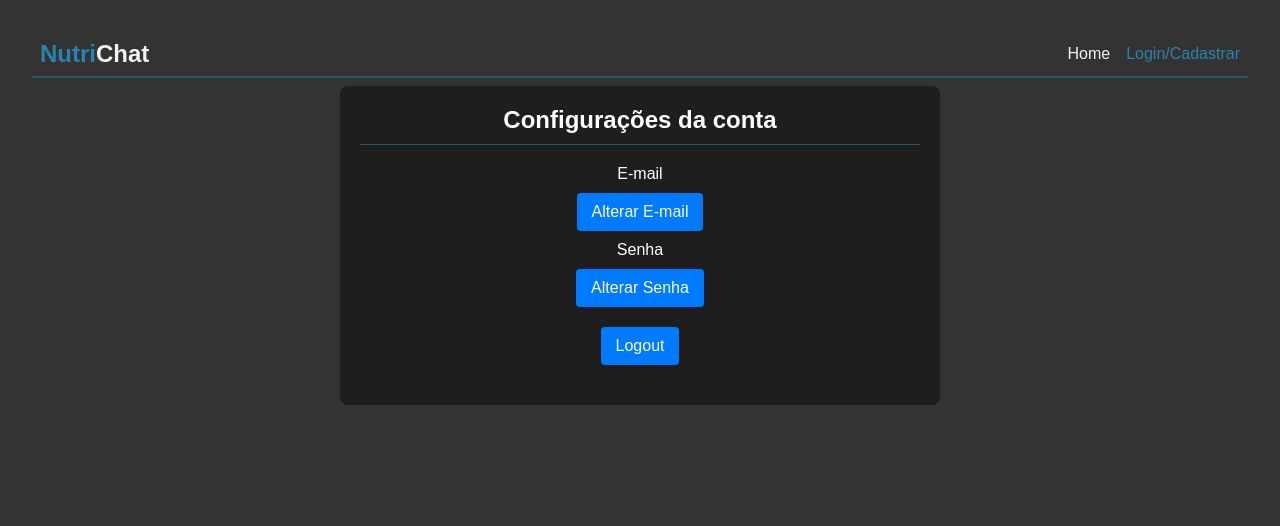
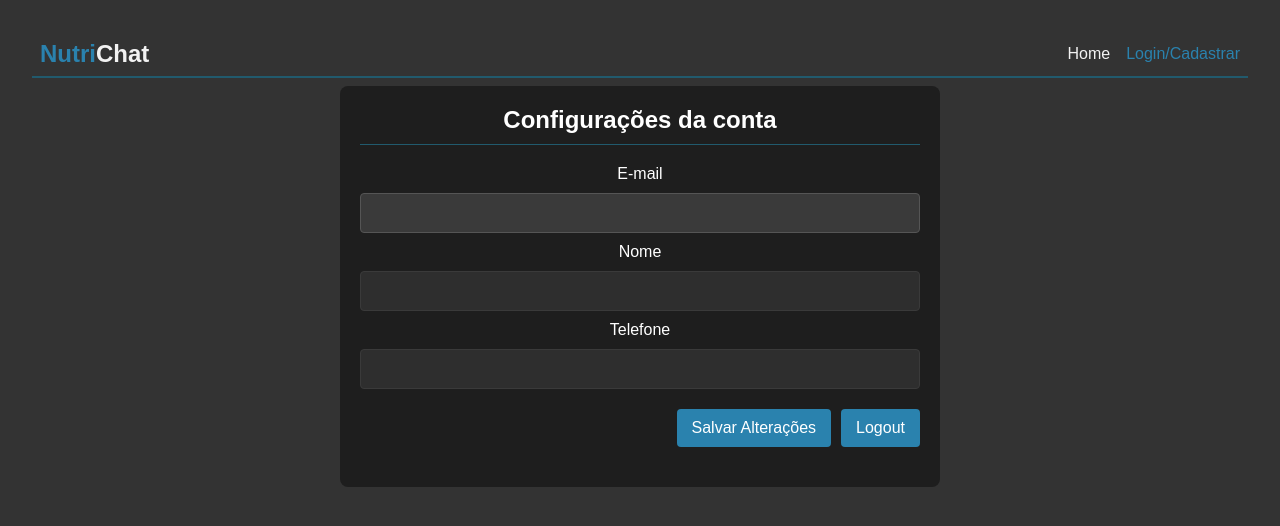
Before and after one commit to Daisukeiw/nutriChat, a React (Vite) app: page /perfil in a window 1280 px wide. Shown: the top 526 px of the page. Built offline with nearby package versions, Linux system fonts and the light colour scheme; no server answers; a web font is replaced by a local one.

Commit message:
update files

```diff
--- a/src/componentes/cadastrar-form/cadastro.jsx
+++ b/src/componentes/cadastrar-form/cadastro.jsx
@@ -1,11 +1,15 @@
 import { useState } from 'react';
 import style from './cadastro.module.css';
-import { auth } from "../../firebaseconfig/firebaseconfig";
+import { auth, db } from "../../firebaseconfig/firebaseconfig";
 import { useCreateUserWithEmailAndPassword } from "react-firebase-hooks/auth";
+import { doc, setDoc } from "firebase/firestore";
+import { Link } from 'react-router-dom'; // Corrigido para usar o Link do react-router-dom
 
 const Cadastro = () => {
   const [email, setEmail] = useState('');
   const [password, setPassword] = useState('');
+  const [nome, setNome] = useState('');
+  const [telefone, setTelefone] = useState('');
 
   const [
     createUserWithEmailAndPassword,
@@ -16,8 +20,23 @@ const Cadastro = () => {
 
   const handleSignIn = async (e) => {
     e.preventDefault();
-    await createUserWithEmailAndPassword(email, password);
-    // Aqui você pode salvar `firstname` e `telefone` no Firestore se quiser
+
+    try {
+      // Criar o usuário no Firebase Auth
+      const userCredential = await createUserWithEmailAndPassword(email, password);
+      const userId = userCredential.user.uid;
+
+      // Salvar os dados no Firestore
+      await setDoc(doc(db, "users", userId), {
+        nome,
+        telefone,
+        email,
+      });
+
+      alert("Usuário cadastrado com sucesso!");
+    } catch (err) {
+      console.error("Erro ao cadastrar usuário:", err);
+    }
   };
 
   return (
@@ -26,9 +45,7 @@ const Cadastro = () => {
         <div className={style.formImage}>
           <h1>Você já possui uma conta?</h1>
           <div className={style.loginButton}>
-          <button>
-            <a href="#">Login</a>
-          </button>
+              <Link to ="/login"><button>Login</button></Link>
           </div>
         </div>
 
@@ -41,6 +58,32 @@ const Cadastro = () => {
             </div>
 
             <div className={style.inputGroup}>
+              <div className={style.inputBox}>
+                <label htmlFor="nome">Nome</label>
+                <input
+                  type="text"
+                  name="nome"
+                  id="nome"
+                  placeholder="Seu Nome"
+                  value={nome}
+                  onChange={e => setNome(e.target.value)}
+                  required
+                />
+              </div>
+
+              <div className={style.inputBox}>
+                <label htmlFor="telefone">Telefone</label>
+                <input
+                  type="tel"
+                  name="telefone"
+                  id="telefone"
+                  placeholder="(XX) XXXXX-XXXX"
+                  value={telefone}
+                  onChange={e => setTelefone(e.target.value)}
+                  required
+                />
+              </div>
+
               <div className={style.inputBox}>
                 <label htmlFor="email">Email</label>
                 <input
--- a/src/componentes/cadastrar-form/cadastro.module.css
+++ b/src/componentes/cadastrar-form/cadastro.module.css
@@ -70,6 +70,7 @@
   background-color: #2D2D29;
   border-radius: 7px;
   cursor: pointer;
+  color: #fff;
 }
 
 .loginButton button:hover {
--- a/src/componentes/perfilselect/PerfilSelect.jsx
+++ b/src/componentes/perfilselect/PerfilSelect.jsx
@@ -1,33 +1,48 @@
 import style from "./Select.module.css";
-import React from "react";
-import { updateEmail, updatePassword, signOut } from "firebase/auth";
-import { auth } from "../../firebaseconfig/firebaseconfig";
+import React, { useEffect, useState } from "react";
+import { signOut } from "firebase/auth";
+import { auth, db } from "../../firebaseconfig/firebaseconfig";
+import { doc, getDoc, updateDoc } from "firebase/firestore";
 
 const PerfilSelect = () => {
-    const handleEmailChange = async () => {
-        const newEmail = prompt("Digite o novo e-mail:");
-        if (newEmail) {
+    const [nome, setNome] = useState("");
+    const [telefone, setTelefone] = useState("");
+    const [email, setEmail] = useState("");
+
+    // Carregar informações do usuário logado
+    useEffect(() => {
+        const fetchUserData = async () => {
+            if (auth.currentUser) {
+                const userId = auth.currentUser.uid;
+                const userDoc = doc(db, "users", userId);
+                const userSnapshot = await getDoc(userDoc);
+
+                if (userSnapshot.exists()) {
+                    const userData = userSnapshot.data();
+                    setNome(userData.nome || "");
+                    setTelefone(userData.telefone || "");
+                    setEmail(userData.email || "");
+                }
+            }
+        };
+
+        fetchUserData();
+    }, []);
+
+    const handleUpdateProfile = async () => {
+        if (auth.currentUser) {
+            const userId = auth.currentUser.uid;
+            const userDoc = doc(db, "users", userId);
+
             try {
-                await updateEmail(auth.currentUser, newEmail);
-                console.log(`E-mail alterado para: ${newEmail}`);
-                alert("E-mail atualizado com sucesso!");
+                await updateDoc(userDoc, {
+                    nome,
+                    telefone,
+                });
+                alert("Perfil atualizado com sucesso!");
             } catch (error) {
-                console.error("Erro ao atualizar o e-mail:", error);
-                alert("Não foi possível atualizar o e-mail. Tente novamente.");
-            }
-        }
-    };
-
-    const handlePasswordChange = async () => {
-        const newPassword = prompt("Digite a nova senha:");
-        if (newPassword) {
-            try {
-                await updatePassword(auth.currentUser, newPassword);
-                console.log(`Senha alterada para: ${newPassword}`);
-                alert("Senha atualizada com sucesso!");
-            } catch (error) {
-                console.error("Erro ao atualizar a senha:", error);
-                alert("Não foi possível atualizar a senha. Tente novamente.");
+                console.error("Erro ao atualizar o perfil:", error);
+                alert("Não foi possível atualizar o perfil. Tente novamente.");
             }
         }
     };
@@ -49,19 +64,40 @@ const PerfilSelect = () => {
             <h2 className={style.profileTitle}>Configurações da conta</h2>
             <div className={style.profileSection}>
                 <div className={style.profileActions}>
+
                     <div>
-                        <p>E-mail</p>
-                        <button className={style.profileButton} onClick={handleEmailChange}>
-                            Alterar E-mail
-                        </button>
+                    <p>E-mail</p>
+                        <input
+                            type="email"
+                            value={email}
+                            disabled
+                            className={`${style.profileInput} ${style.profileInputDisabled}`}
+                        />
                     </div>
                     <div>
-                        <p>Senha</p>
-                        <button className={style.profileButton} onClick={handlePasswordChange}>
-                            Alterar Senha
-                        </button>
+                        <p>Nome</p>
+                        <input
+                            type="text"
+                            value={nome}
+                            onChange={(e) => setNome(e.target.value)}
+                            className={style.profileInput}
+                        />
                     </div>
                     <div>
+                        <p>Telefone</p>
+                        <input
+                            type="tel"
+                            value={telefone}
+                            onChange={(e) => setTelefone(e.target.value)}
+                            className={style.profileInput}
+                        />
+                    </div>
+
+                    <div className={style.profileButtons}>
+                        <button className={style.profileButton} onClick={handleUpdateProfile}>
+                            Salvar Alterações
+                        </button>
+
                         <button className={style.profileButton} onClick={handleLogout}>
                             Logout
                         </button>
--- a/src/componentes/perfilselect/Select.module.css
+++ b/src/componentes/perfilselect/Select.module.css
@@ -12,6 +12,7 @@
     margin-bottom: 20px;
     border-bottom: 1px solid #215A6D;
     padding-bottom: 10px;
+    text-align: center;
 }
 
 .profileSection {
@@ -29,12 +30,19 @@
     color: #fff;
 }
 
+.profileInputDisabled {
+    background-color: #3a3a3a; /* Cor de fundo diferente */
+    color: #a0a0a0; /* Cor do texto mais clara */
+    cursor: not-allowed; /* Cursor indicando que está desabilitado */
+    border: 1px solid #555; /* Borda mais clara */
+}
+
 .profileActions div {
     margin-bottom: 10px;
 }
 
 .profileButton {
-    background-color: #007bff;
+    background-color: var(--azul-claro);
     color: #fff;
     border: none;
     padding: 10px 15px;
@@ -44,8 +52,15 @@
     transition: background-color 0.3s;
 }
 
+.profileButtons {
+    display: flex;
+    flex-direction: row;
+    align-items: center;
+    gap: 10px;
+    justify-content: flex-end;
+}
 
 
 .profileButton:hover {
-    background-color: #0056b3;
+    background-color: var(--azul-escuro);
 }
--- a/src/firebaseconfig/firebaseconfig.js
+++ b/src/firebaseconfig/firebaseconfig.js
@@ -1,5 +1,7 @@
 import { initializeApp } from "firebase/app";
 import { getAuth } from "firebase/auth";
+import { getFirestore } from "firebase/firestore";
+import { getStorage } from "firebase/storage";
 
 const firebaseConfig = {
   apiKey: "AIzaSyAfMFAAwe1o3QQ1CQNtDOzDhBLX4CWt3Bc",
@@ -13,5 +15,7 @@ const firebaseConfig = {
 // Initialize Firebase
 const app = initializeApp(firebaseConfig);
 const auth = getAuth(app);
+const db = getFirestore(app); // Firestore
+const storage = getStorage(app); // Storage
 
-export { app, auth };
+export { app, auth, db, storage };
```
Lines whose indentation alone changed are shown as unchanged.
